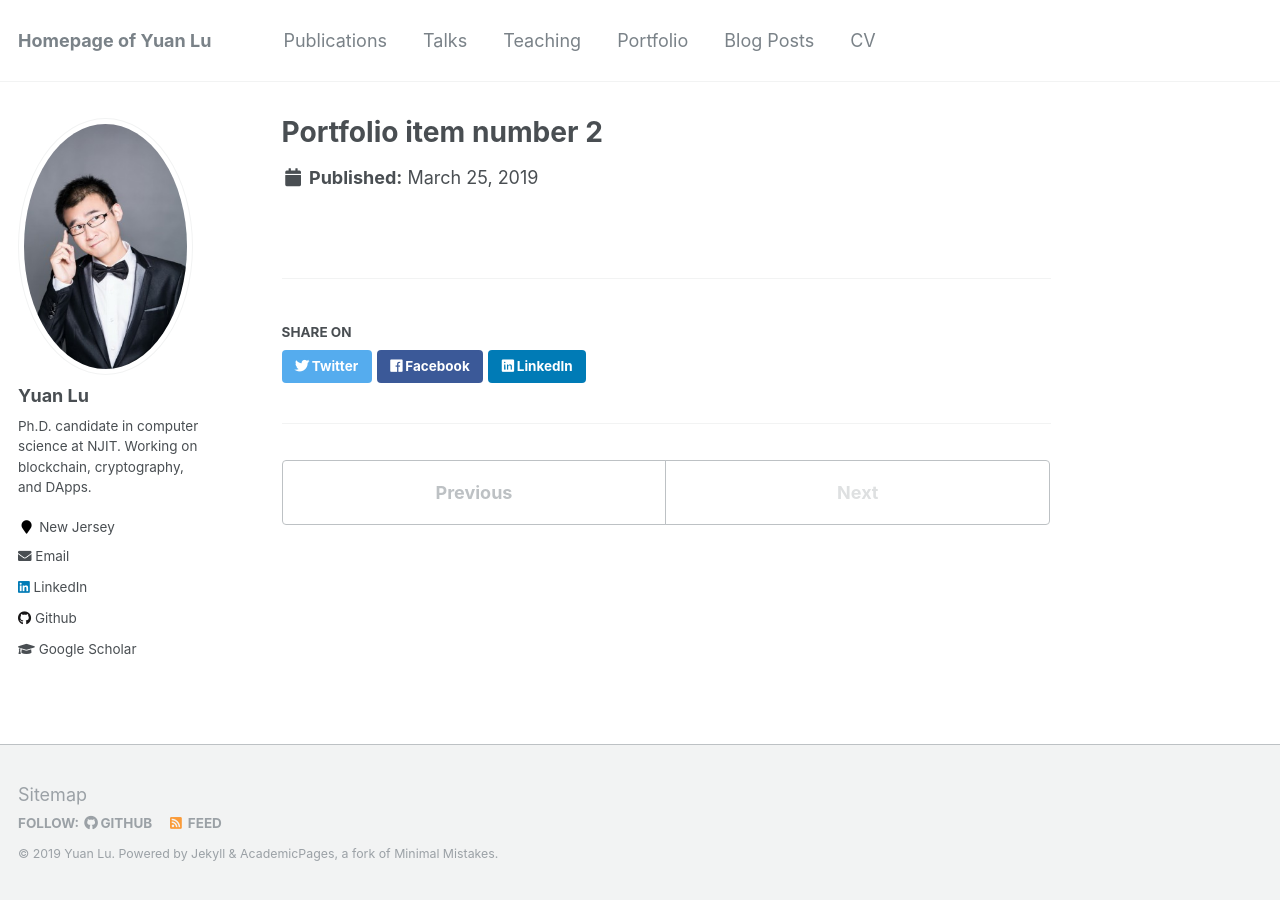
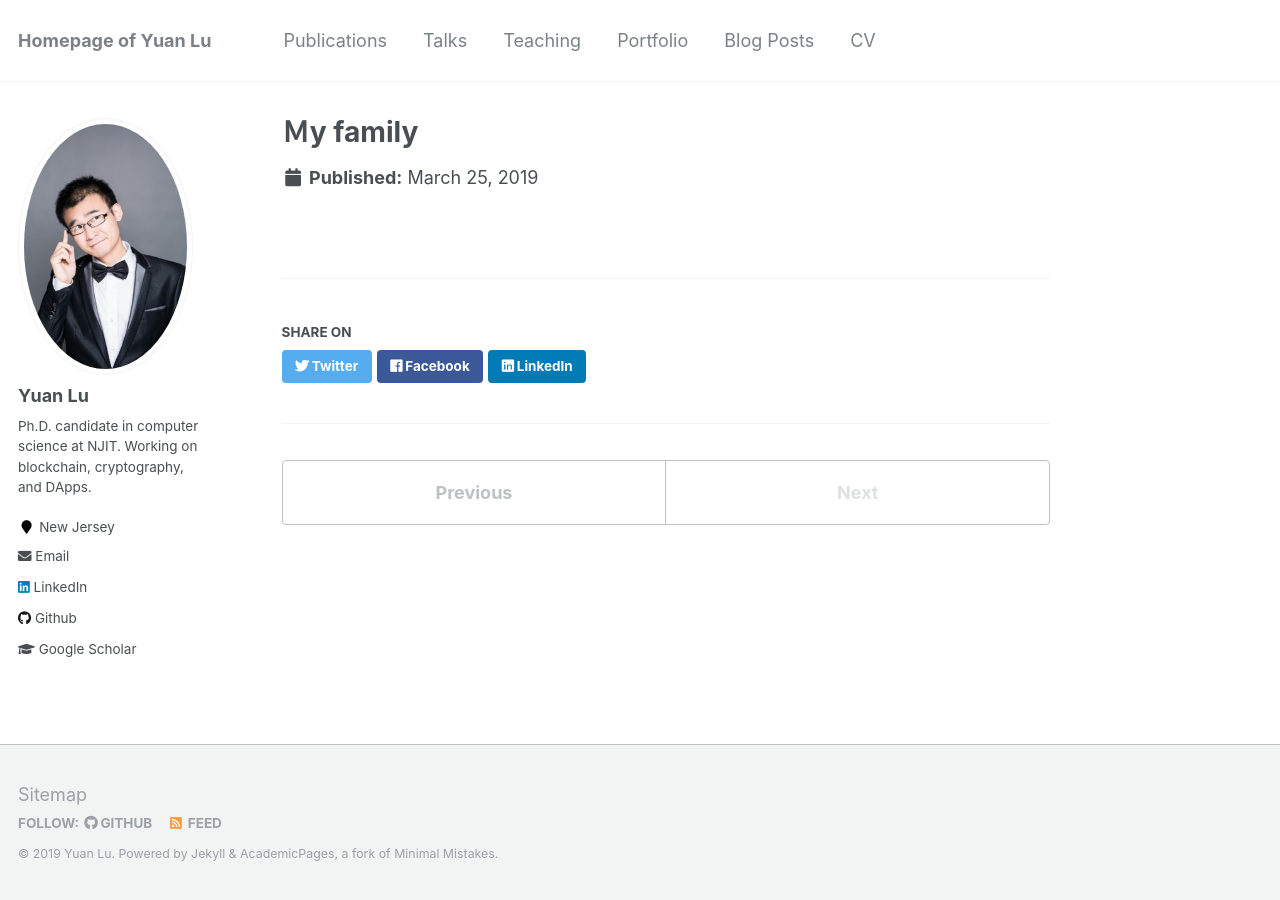
Before and after one commit to yylluu/yylluu.github.io, a Jekyll site: the page built from _portfolio/portfolio-2.html, in a window 1280 px wide. Built offline with Jekyll 4.4.1, drawn with Linux system fonts in a browser that asks for light colours.

Commit message:
Update portfolio-2.html

```diff
--- a/_portfolio/portfolio-2.html
+++ b/_portfolio/portfolio-2.html
@@ -1,6 +1,6 @@
 ---
-title: "Portfolio item number 2"
-excerpt: "Short description of portfolio item number 2 <br/><img src='/images/1.jpg'> <br/><img src='/images/2.jpg'>"
+title: "Ｍy family"
+excerpt: "Ｍy family 2 <br/><img src='/images/1.jpg'> <img src='/images/2.jpg'>"
 collection: portfolio
 ---
 
```
